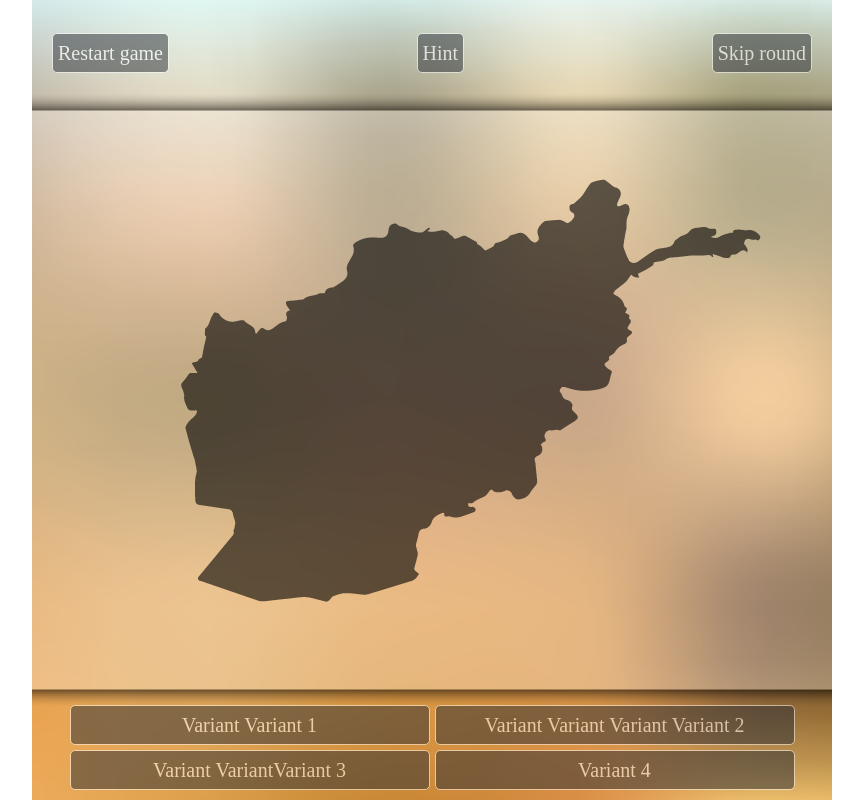
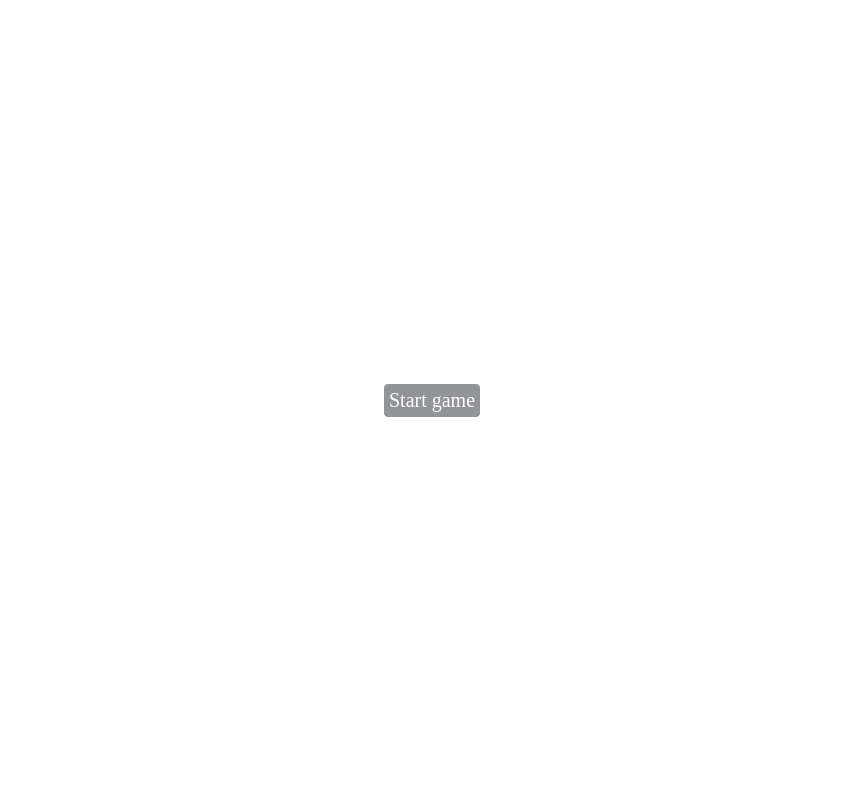
Before and after one commit to skyPneuma/react-game-old, a React (Create React App) app: page / in a window 1280 px wide. Shown: the whole page, without its empty margins (208-1071 px from the left). Built offline with nearby package versions, Linux system fonts and the light colour scheme; a web font is replaced by a local one.

Commit message:
feat: start add random answers logic

```diff
--- a/package.json
+++ b/package.json
@@ -9,6 +9,7 @@
     "node-sass": "^4.14.1",
     "react": "^17.0.1",
     "react-dom": "^17.0.1",
+    "react-router-dom": "^5.2.0",
     "react-scripts": "4.0.2",
     "web-vitals": "^1.0.1"
   },
--- a/src/App.js
+++ b/src/App.js
@@ -1,14 +1,18 @@
+import React from "react";
+import { BrowserRouter, Route } from "react-router-dom";
 import './App.scss';
-import React from "react";
 import Game from "./components/Game";
 import StartGame from "./components/StartGame";
 
 const App = () => {
 	return (
-		<div className="App">
-			{/*<StartGame/>*/}
-			<Game/>
-		</div>
+		<BrowserRouter>
+			<div className="App">
+				<Route exact path="/" component={StartGame}/>
+				<Route exact path="/game" component={Game}/>
+			</div>
+		</BrowserRouter>
+
 	)
 };
 
--- a/src/components/CountryField.js
+++ /dev/null
@@ -1,9 +0,0 @@
-import React from 'react';
-
-const CountryField = ({ country }) => {
-	return <div className="country_field">
-		<img className="country_img" src={process.env.PUBLIC_URL + `./img/countries/${country.value}.png`} alt="" />
-	</div>;
-};
-
-export default CountryField;
--- a/src/components/Game.js
+++ b/src/components/Game.js
@@ -1,30 +1,38 @@
-import React, { useState } from 'react';
+import React, { useState, useEffect } from 'react';
+import { Link } from "react-router-dom";
 import { countries } from "../countries";
-import CountryField from "./CountryField";
 import styles from './styles.scss';
 
 const Game = () => {
-	const randomCountry = Math.floor(Math.random() * countries.length);
-	const [country, setCountry] = useState({
-		"value": "AF",
-		"label": "Afghanistan"
-	});
+	const getRandomCountry = () => Math.floor(Math.random() * countries.length);
+	const [answers, setAnswers] = useState([]);
+	const [country, setCountry] = useState(countries[getRandomCountry()]);
 
-	const getRandomCountry = () => setCountry(countries[randomCountry]);
+	const setRandomAnswers = () => {
+		let arr = [];
+		for (let i = arr.length; i < 4; i++) arr.push(countries[getRandomCountry()]);
+		return setAnswers(arr);
+	};
 
+	const nextLevel = () => {
+		setRandomAnswers();
+		setCountry(countries[getRandomCountry()]);
+	};
+	console.log('country', country);
 	return <div className="wrapper">
 		<div className="content_box">
-			<div className="buttons buttons_top">
-				<button>Restart game</button>
-				<button>Hint</button>
-				<button onClick={() => getRandomCountry()}>Skip round</button>
+			<div className="buttons top_buttons__box">
+				<Link to="/">
+					<button className="top__btn">Restart game</button>
+				</Link>
+				<button className="top__btn">Hint</button>
+				<button className="top__btn" onClick={() => nextLevel()}>Skip round</button>
 			</div>
-			<CountryField country={country}/>
+			<div className="country_field">
+				<img className="country_img" src={process.env.PUBLIC_URL + `./img/countries/${country.value}.png`} alt=""/>
+			</div>
 			<div className="buttons buttons_bottom">
-				<button className="btn__answer">Variant Variant 1</button>
-				<button className="btn__answer">Variant Variant Variant Variant 2</button>
-				<button className="btn__answer">Variant VariantVariant 3</button>
-				<button className="btn__answer">Variant 4</button>
+				{answers.map((item, index) => <button key={index} className="btn__answer">{item.label}</button>)}
 			</div>
 		</div>
 	</div>;
--- a/src/components/StartGame.js
+++ b/src/components/StartGame.js
@@ -1,14 +1,13 @@
-import React, { useState } from 'react';
-import Game from "./Game";
+import React from 'react';
+import { Link } from "react-router-dom";
 
 const StartGame = () => {
-	const startGame = () => <Game/>;
 	return <div className="wrapper">
-		<div className="blur">
-			<div className="buttons_box">
-				<button className="btn__start" onClick={() => startGame()}>Start game</button>
+		<Link className="start_btn" to="/game">
+			<div className="buttons">
+				<button>Start game</button>
 			</div>
-		</div>
+		</Link>
 	</div>;
 };
 
--- a/src/components/styles.scss
+++ b/src/components/styles.scss
@@ -8,6 +8,10 @@
   display: flex;
   align-items: center;
   justify-content: center;
+}
+
+.start_btn {
+  text-decoration: none;
 }
 
 .buttons {
@@ -35,7 +39,7 @@
   }
 }
 
-.buttons_top {
+.top_buttons__box {
   position: absolute;
   top: 33px;
   left: 20px;
@@ -43,7 +47,7 @@
   width: 95%;
   justify-content: space-between;
 
-  button {
+  .top__btn {
     min-height: 40px;
     max-height: 40px;
 
```
Also changed, not shown: 2 other files (tests, documents, lock files or other folders).
